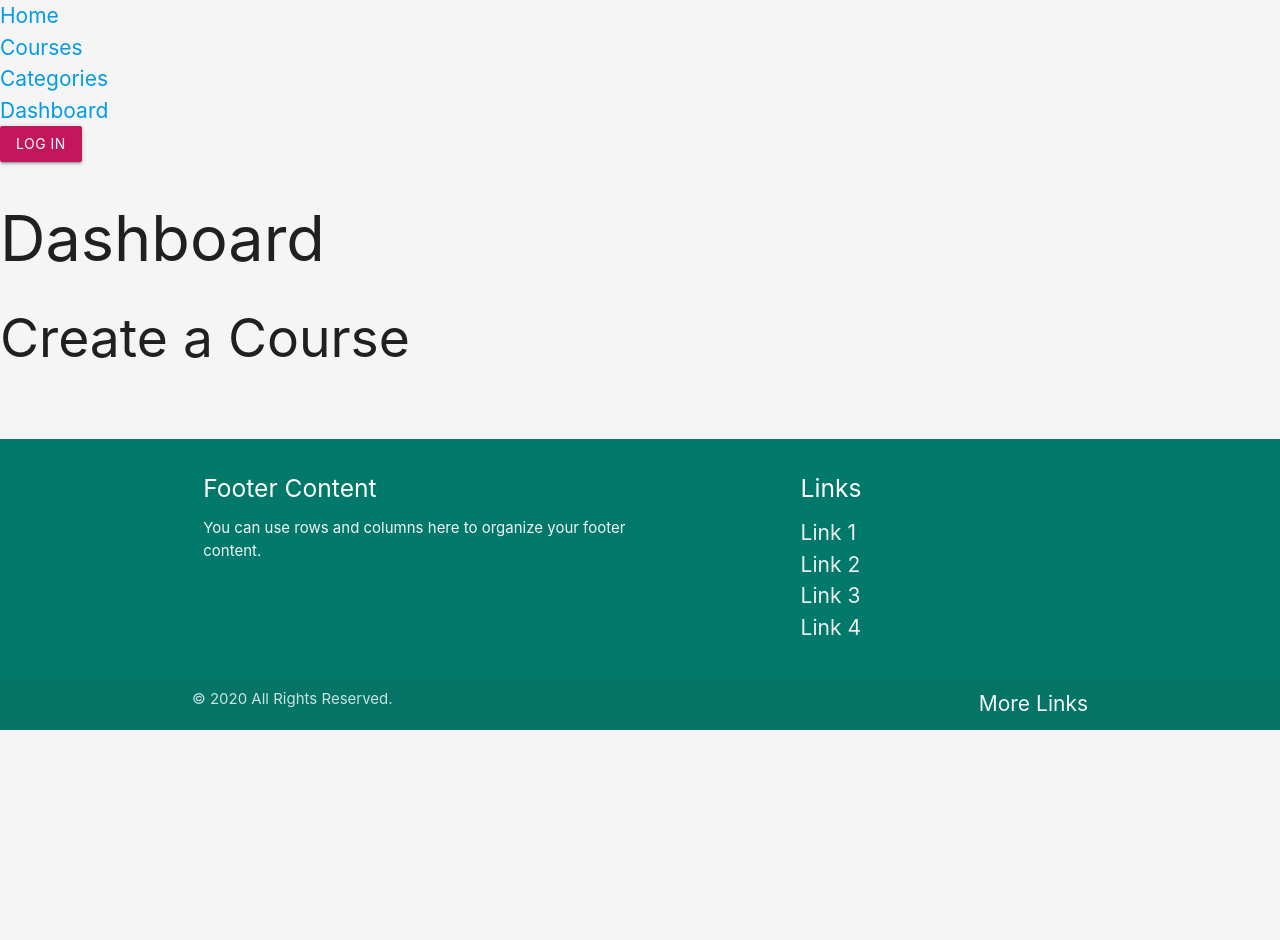
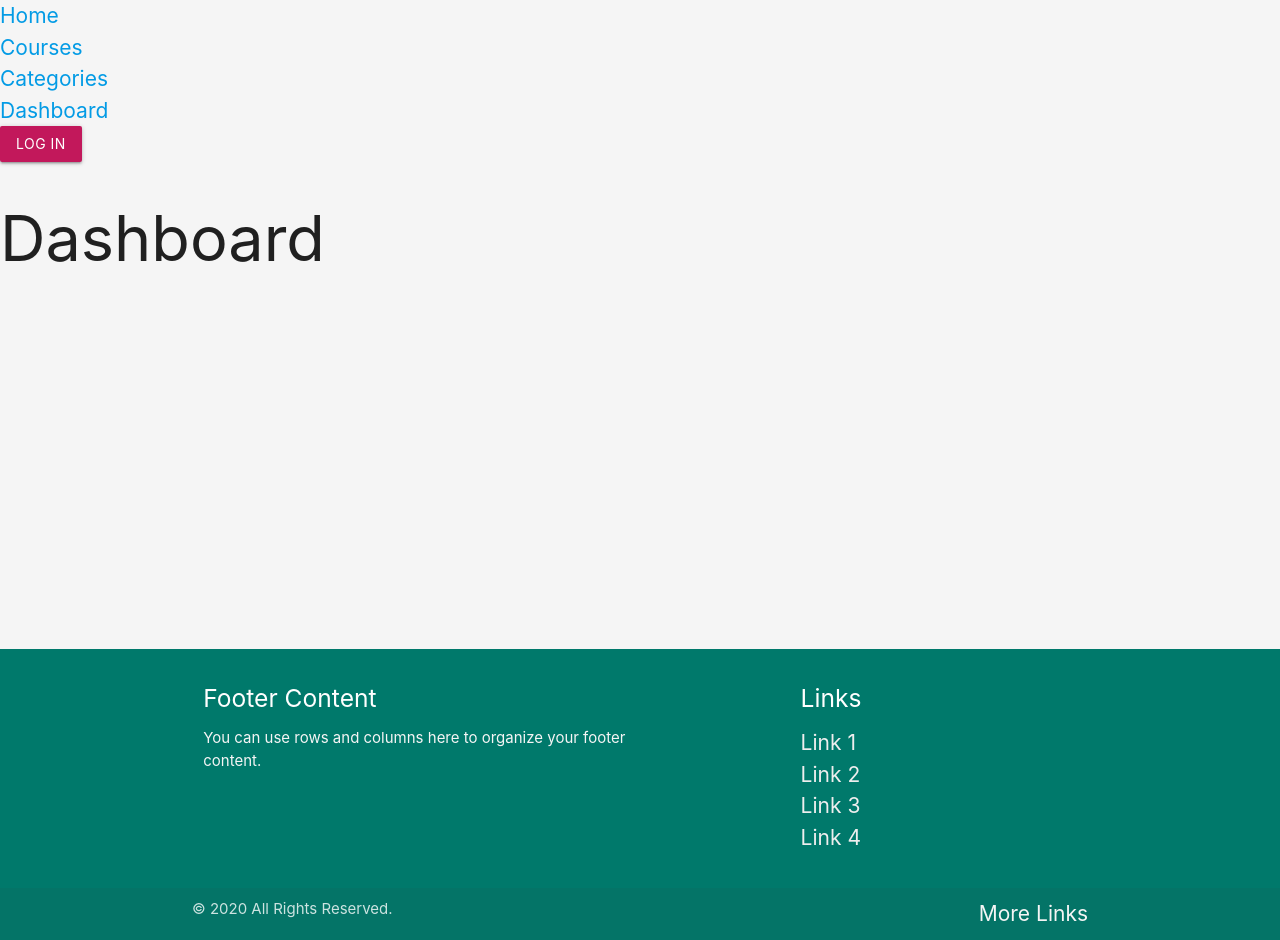
Before and after one commit to mahamahmood/courses_for_her_client, a React (Create React App) app: page /dashboard in a window 1280 px wide. Before the commit the page ends 800 px from the top, so only its background shows below. Built offline with nearby package versions, Linux system fonts and the light colour scheme.

Commit message:
some edits

```diff
--- a/src/components/courses/CreateCourse.js
+++ b/src/components/courses/CreateCourse.js
@@ -1,13 +1,27 @@
-import React, { useState, useEffect } from 'react';
-import { server } from '../../setting.js';
-import 'materialize-css/dist/css/materialize.min.css'
-import './courses.css';
-import Layout from '../layout/Layout.js';
+// import React, { useState, useEffect } from 'react';
+// import { server } from '../../setting.js';
+// import 'materialize-css/dist/css/materialize.min.css'
+// import './courses.css';
+// import Layout from '../layout/Layout.js';
+// import axios from 'axios';
 
-function CreateCourse(props) {
-    return (
-        <h2>Create a Course</h2>
-    )
-};
 
-export default CreateCourse;
+// function CreateCourse(props) {
+
+//     {
+//         courses.map(course => {
+//             if (course.user_id == id) {
+//                 return (
+//                     <div key={course.id} className="course">
+//                         <h3>Date: {course.date}</h3>
+//                         <p>Course ID: {course.id}</p>
+//                         <p>Created by User: {course.user.username}</p>
+//                         <p>Entry: {course.entry}</p>
+//                     </div>
+//                 );
+//             }
+//         }
+//     }
+// };
+
+// export default CreateCourse;
--- a/src/components/courses/courses.css
+++ b/src/components/courses/courses.css
@@ -19,3 +19,6 @@ body {
     padding: 5x;
     font-size: 2.4em;
 }
+.createCourse{
+    padding: 20px;
+}
--- a/src/components/dashboard/Dashboard.js
+++ b/src/components/dashboard/Dashboard.js
@@ -2,7 +2,7 @@ import React, { useState, useEffect, useContext } from 'react';
 import { server } from '../../setting.js';
 import Layout from '../layout/Layout.js';
 import { UserContext } from '../../context/ContextStore.js';
-import CreateCourse from '../courses/CreateCourse.js';
+// import CreateCourse from '../courses/CreateCourse.js';
 
 function Dashboard(props) {
     const [userState, dispatchUserState] = useContext(UserContext);
@@ -31,7 +31,7 @@ function Dashboard(props) {
             <div>
                 <h1>Dashboard</h1>
                 <h2>{userState.username}</h2>
-                <CreateCourse />
+                {/* <CreateCourse /> */}
                 {/* <div>
                     {courses.map((course) => {
                         return (
--- a/src/components/main.css
+++ b/src/components/main.css
@@ -10,7 +10,7 @@ main {
 }
 
 .footer{
-    padding-top: 50px;
+    padding-top: 340px;
 }
 .log-in {
     padding: 20px;
```
